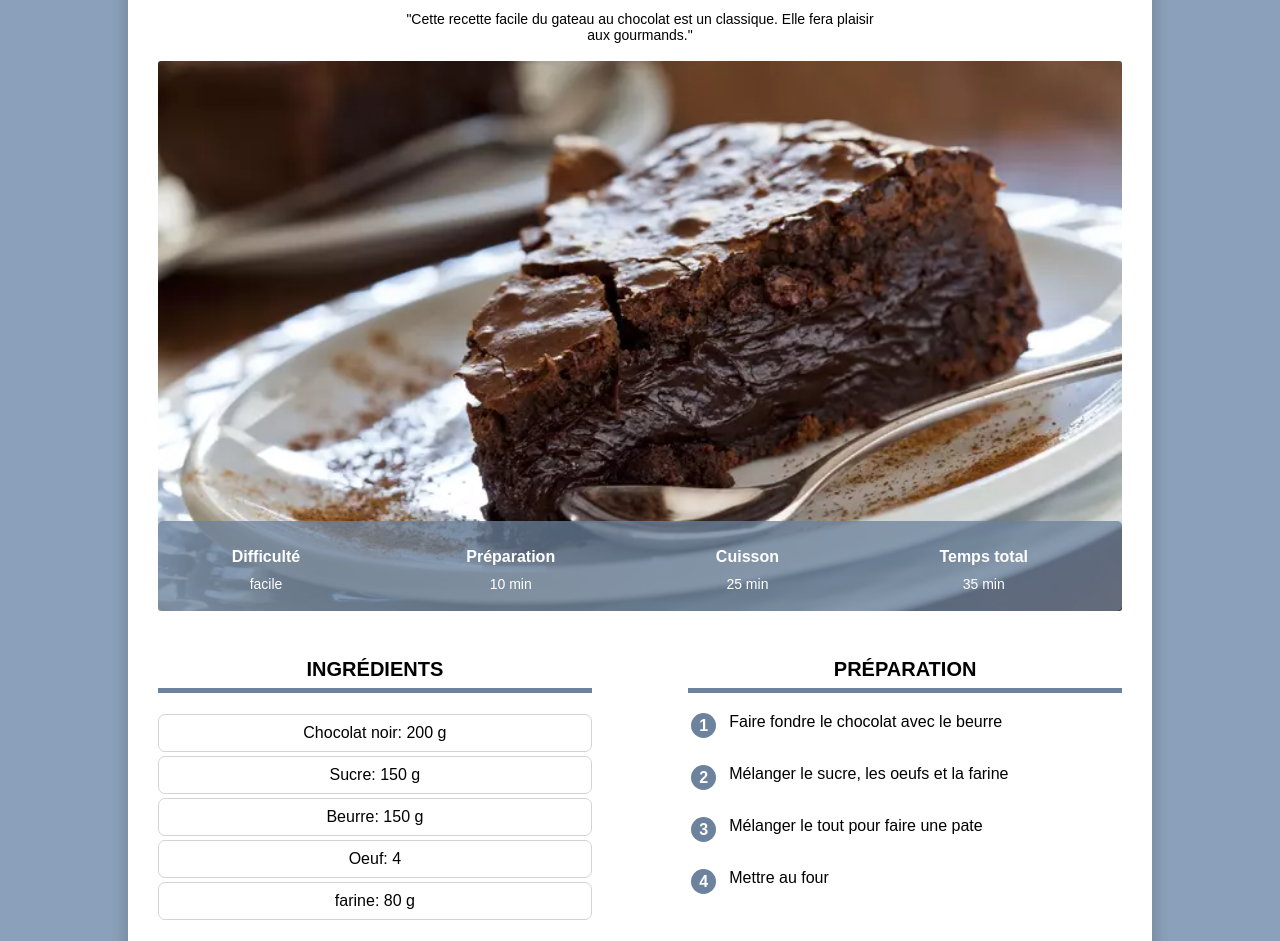
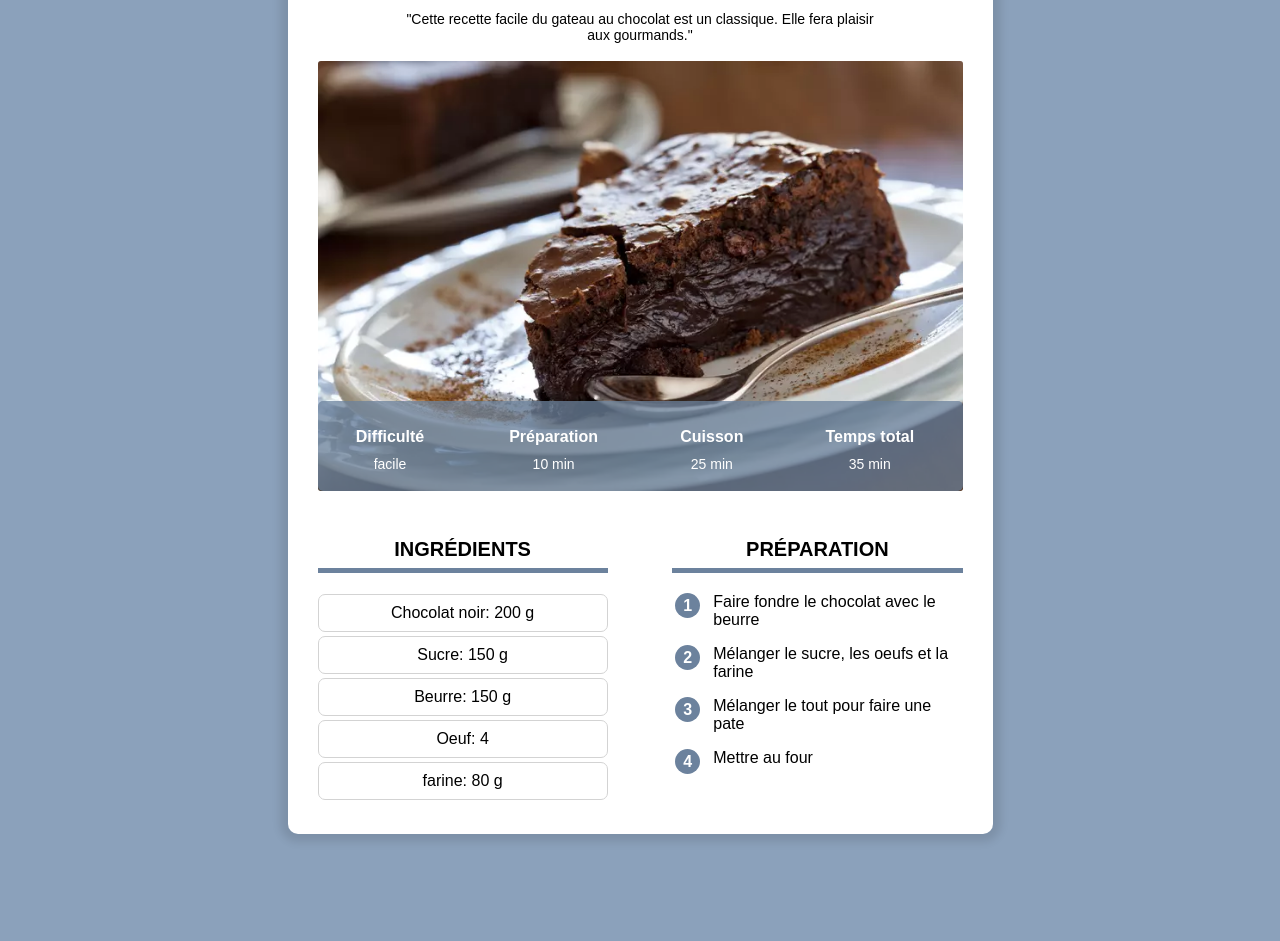
Before and after one commit to piXou-b/site_recette-, a plain HTML site: page index.html in a window 1280 px wide. Shown: the part 152-1093 px from the top of the page. After the commit the page ends 1066 px from the top, so only its background shows below. Drawn offline with Linux system fonts and the light colour scheme.

Commit message:
Add files via upload

```diff
--- a/index.html
+++ b/index.html
@@ -4,6 +4,7 @@
         <link rel="stylesheet" href="style.css" />
         <title>gateau au chocolat</title>
         <meta charset="utf-8">
+        <meta name="viewport" content="width=device-width, initial-scale=1.0">
     </head>
     <body>
         <div class="contenu">
--- a/style.css
+++ b/style.css
@@ -41,9 +41,8 @@ div.categories
 div.contenu
 {
     background-color: white;
-    margin: 60px 10% 80px 10%;
-    padding: 0px 30px 30px 30px;
-    min-width: 350px;
+    margin: 35px 10px 35px 10px;
+    padding: 0px 10px 20px 10px;
     border-radius: 10px;
     box-shadow: 0px 0px 8px 8px rgba(0, 0, 0, 0.1);
     overflow: visible;
@@ -85,20 +84,20 @@ table.info
     width: 100%;
     color: white;
     background-color: #6c829dC0;
-    height: 90px;
+    height: 50px;
     border-radius: 5px;
 }
 
 table.info td
 {
     text-align: center;
-    font-size: 14px;
+    font-size: 12px;
     vertical-align: top;
 }
 
 table.info th
 {
-    font-size: 16px;
+    font-size: 14px;
     vertical-align: bottom;
     padding-bottom: 7px;
 }
@@ -115,15 +114,13 @@ img.info
 
 div.colonne1
 {
-    width: 45%;
+    width: 100%;
     display: inline-block;
-    margin-right: 10%;
 }
 
 div.colonne2
 {
-    float: right;
-    width: 45%;
+    width: 100%;
 }
 
 div.colonne h2
@@ -133,7 +130,6 @@ div.colonne h2
     font-size: 20px;
     border-bottom: 5px solid #6c829d;
     padding-bottom: 7px;
-
 }
 
 div.colonne
@@ -188,3 +184,50 @@ table.preparation tr
 {
     height: 50px;
 }
+
+/*style pour ordi*/
+@media only screen and (min-width: 768px) {
+    div.contenu
+    {
+        margin: 60px 10% 80px 10%;
+        padding: 0px 30px 30px 30px;
+        min-width: 350px;
+    }
+
+    table.info
+    {
+        height: 90px;
+    }
+
+    table.info td
+    {
+        font-size: 14px;
+    }
+
+    table.info th
+    {
+        font-size: 16px;
+    }
+
+    div.colonne1
+    {
+        width: 45%;
+        display: inline-block;
+        margin-right: 10%;
+    }
+
+    div.colonne2
+    {
+        float: right;
+        width: 45%;
+    }
+}
+
+@media only screen and (min-width: 900px) {
+    div.contenu
+    {
+        margin-left: auto;
+        margin-right: auto;
+        width: 645px;
+    }
+}
```
Also changed, not shown: site1.html (+1 -0 lines).
